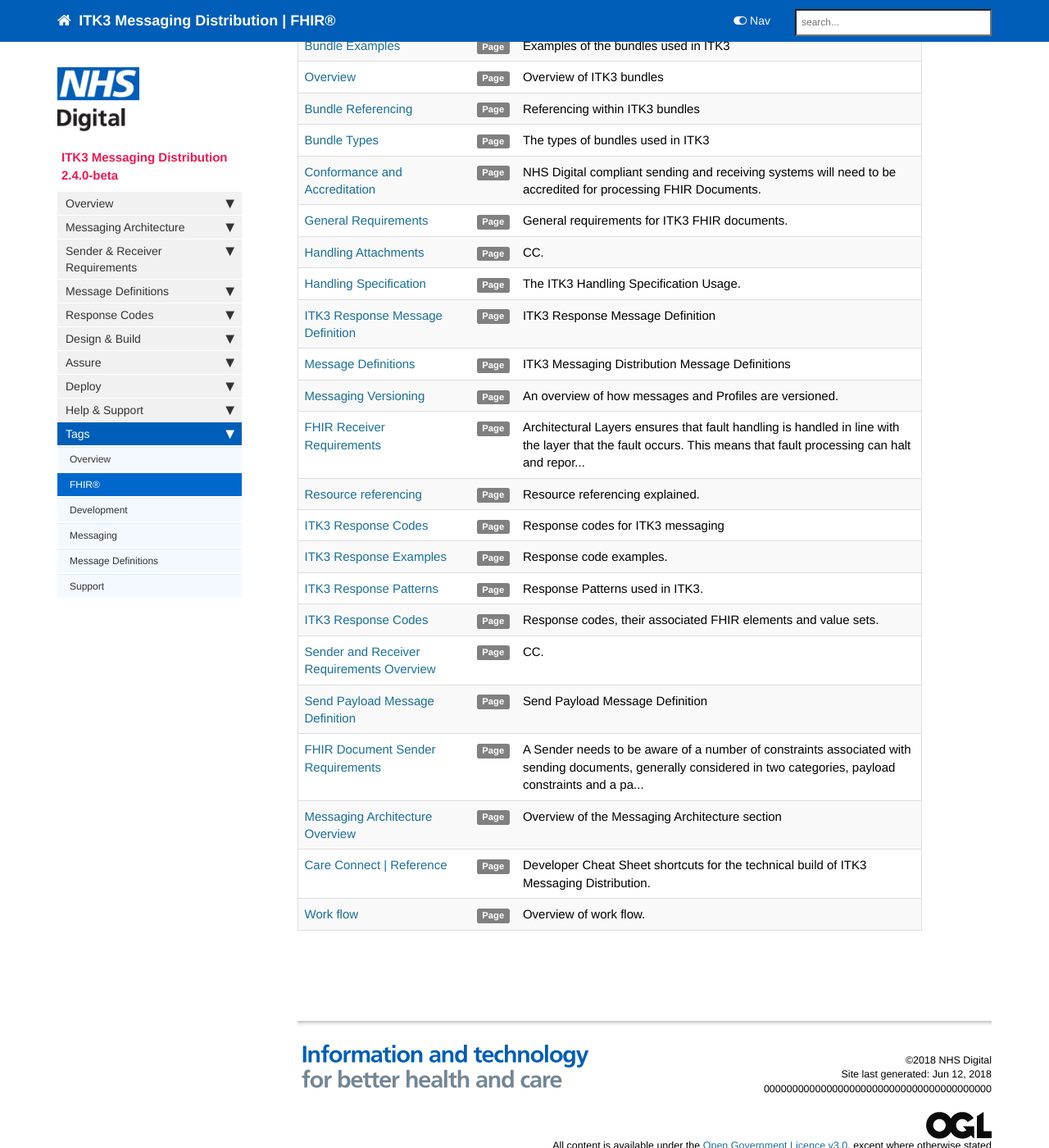
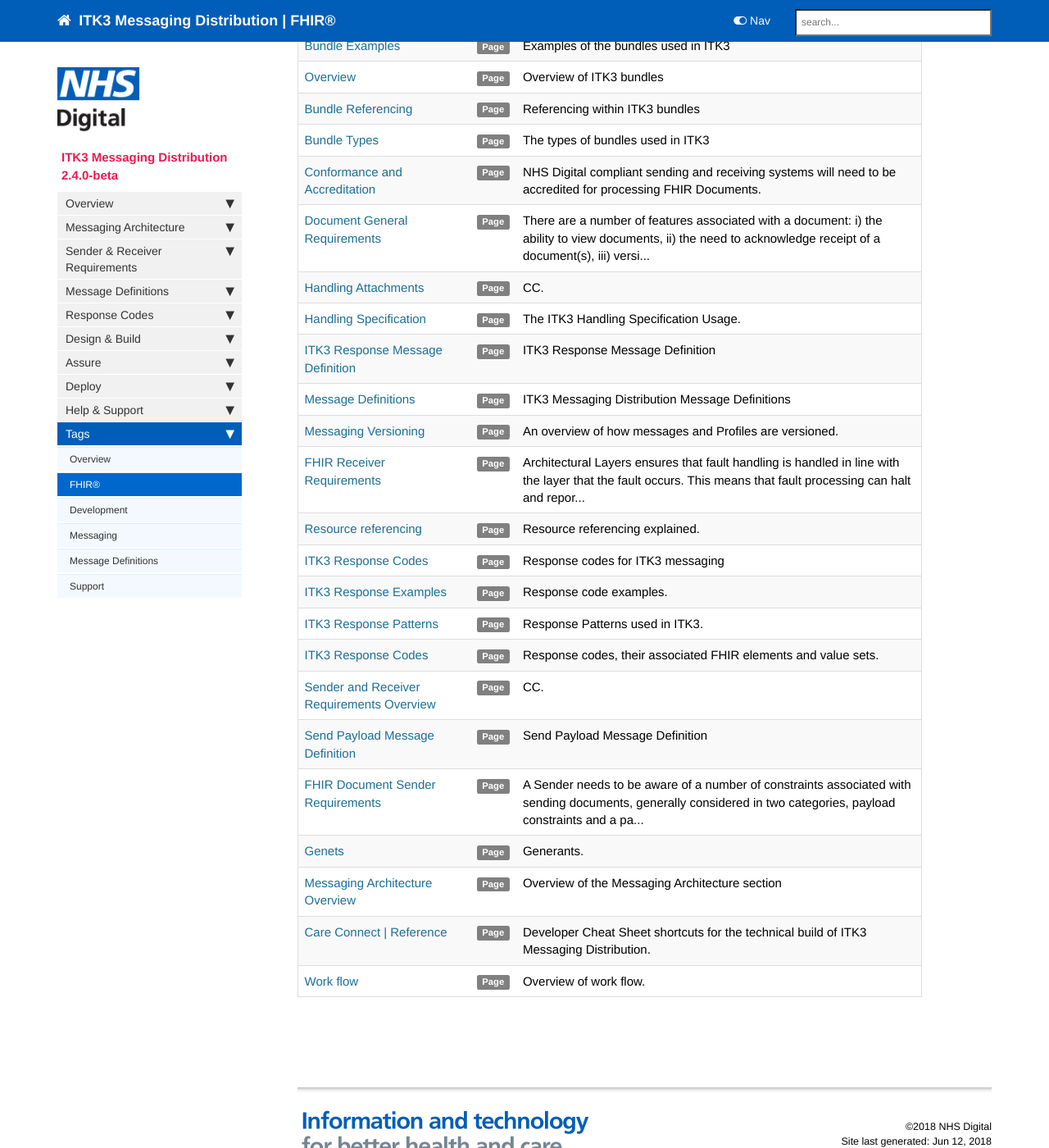
Before and after one commit to nhsconnect/ITK3-Messaging-Distribution, a Jekyll site: the page built from pages/tags/tag_fhir.md, in a window 1280 px wide and 1400 px high, scrolled down 450 px. Shown: the whole window at 82% size. Built offline with Jekyll 4.4.1, drawn with Linux system fonts in a browser that asks for light colours; nearby versions of some CDN libraries; comment, search, counter and statistics services are not loaded.

Commit message:
added sender receiver requirements

```diff
--- a/_data/sidebars/overview_sidebar.yml
+++ b/_data/sidebars/overview_sidebar.yml
@@ -91,7 +91,7 @@ entries:
           url: /explore_sender_reqs.html
           output: web
         - title: Versioning and Compatibility
-          url: /explore_version_Compat.html
+          url: /explore_version_compat.html
           output: web
       - title: Other Payloads
         output: web
--- a/pages/explore/explore_gen_reqs.md
+++ b/pages/explore/explore_gen_reqs.md
@@ -1,15 +1,32 @@
 ---
-title: General Requirements
+title: Document General Requirements
 keywords: explore Reference
 tags: [explore,fhir]
 sidebar: overview_sidebar
 permalink: explore_gen_reqs.html
-summary: "General requirements for ITK3 FHIR documents."
+summary: "There are a number of features associated with a document: i) the ability to view documents, ii) the need to acknowledge receipt of a document(s), iii) versioning and compatibility."
 ---
 
 {% include custom/search.warnbanner.html %}
 
 ## Audit Requirements - Clinical ##
+
+The sending / receiving of Clinical Documents forms part of a patient’s record and as such the audit requirements need to be of an equivalent standard.
+
+<table style="width:100%;max-width: 100%;">
+<tr>
+<th width="20%">ID</th>
+<th width="60%">Description</th>
+<th width="10%">Sender</th>
+<th width="10%">Receiver</th>
+</tr>
+<tr>
+<td bgcolor="#dfefff"><b>FHIR-DOC-01</b></td>
+<td>Documents that are sent or received MUST be logged.</td>
+<td bgcolor="#dfefff">Y</td>
+<td bgcolor="#dfefff">Y</td>
+</tr>
+</table>
 
 
 <table style="width:100%;max-width: 100%;">
@@ -20,10 +37,37 @@ summary: "General requirements for ITK3 FHIR documents."
 <th width="10%">Receiver</th>
 </tr>
 <tr>
-<td bgcolor="#dfefff"><b>FHIR-XX-n</b></td>
-<td>A description of the requirement</td>
-<td bgcolor="#dfefff">Yes or No</td>
-<td bgcolor="#dfefff">Yes or No</td>
+<td bgcolor="#dfefff"><b>FHIR-DOC-02</b></td>
+<td>When information from  documents has been retrieved or is processed, the local Audit trail <b>SHOULD</b> include entries for the following events:<br/>
+<ul>
+<li>Clinical Information displayed to a user</li>
+<li>Clinical Information stored (imported) in the local patient record</li>
+<li>Clinical Information printed.</li>
+</ul>
+</td>
+<td bgcolor="#dfefff">Y</td>
+<td bgcolor="#dfefff">Y</td>
+</tr>
+</table>
+
+<table style="width:100%;max-width: 100%;">
+<tr>
+<th width="20%">ID</th>
+<th width="60%">Description</th>
+<th width="10%">Sender</th>
+<th width="10%">Receiver</th>
+</tr>
+<tr>
+<td bgcolor="#dfefff"><b>FHIR-DOC-03</b></td>
+<td>The information stored in the audit record <b>SHOULD</b> include:
+<ul>
+<li>Timestamp</li>
+<li>Patient NHS Number</li>
+<li>User identifier and current role identifier</li>
+<li>Clinical data/document identifier</li>
+</td>
+<td bgcolor="#dfefff">Y</td>
+<td bgcolor="#dfefff">Y</td>
 </tr>
 </table>
 
@@ -37,10 +81,10 @@ summary: "General requirements for ITK3 FHIR documents."
 <th width="10%">Receiver</th>
 </tr>
 <tr>
-<td bgcolor="#dfefff"><b>FHIR-XX-n</b></td>
-<td>A description of the requirement</td>
-<td bgcolor="#dfefff">Yes or No</td>
-<td bgcolor="#dfefff">Yes or No</td>
+<td bgcolor="#dfefff"><b>FHIR-DOC-04</b></td>
+<td>Sending and Receiving systems <b>MUST</b> provide a function to render the contents of a Document to an authorised user in line with their access rights.</td>
+<td bgcolor="#dfefff">Y</td>
+<td bgcolor="#dfefff">Y</td>
 </tr>
 </table>
 
@@ -54,10 +98,10 @@ summary: "General requirements for ITK3 FHIR documents."
 <th width="10%">Receiver</th>
 </tr>
 <tr>
-<td bgcolor="#dfefff"><b>FHIR-XX-n</b></td>
-<td>A description of the requirement</td>
-<td bgcolor="#dfefff">Yes or No</td>
-<td bgcolor="#dfefff">Yes or No</td>
+<td bgcolor="#dfefff"><b>FHIR-DOC-05</b></td>
+<td>A Sending system MUST support the use of the SNOMED CT subset 44041000000135 during the creation of a FHIR Document, which has a NHS Digital profile that specifies SNOMED CT for the “Compostion.type” element within the composition resource.</td>
+<td bgcolor="#dfefff">Y</td>
+<td bgcolor="#dfefff">N</td>
 </tr>
 </table>
 
--- /dev/null
+++ b/pages/explore/explore_version_compat.md
@@ -0,0 +1,79 @@
+---
+title: Genets
+keywords: explore Reference
+tags: [explore,fhir]
+sidebar: overview_sidebar
+permalink: explore_version_compat.html
+summary: "Generants."
+---
+
+{% include custom/search.warnbanner.html %}
+
+## Audit Requirements - Clinical ##
+
+
+<table style="width:100%;max-width: 100%;">
+<tr>
+<th width="20%">ID</th>
+<th width="60%">Description</th>
+<th width="10%">Sender</th>
+<th width="10%">Receiver</th>
+</tr>
+<tr>
+<td bgcolor="#dfefff"><b>FHIR-XX-n</b></td>
+<td>A description of the requirement</td>
+<td bgcolor="#dfefff">Yes or No</td>
+<td bgcolor="#dfefff">Yes or No</td>
+</tr>
+</table>
+
+## Document Display ##
+
+<table style="width:100%;max-width: 100%;">
+<tr>
+<th width="20%">ID</th>
+<th width="60%">Description</th>
+<th width="10%">Sender</th>
+<th width="10%">Receiver</th>
+</tr>
+<tr>
+<td bgcolor="#dfefff"><b>FHIR-XX-n</b></td>
+<td>A description of the requirement</td>
+<td bgcolor="#dfefff">Yes or No</td>
+<td bgcolor="#dfefff">Yes or No</td>
+</tr>
+</table>
+
+## Composition.type and Document Ontology ##
+
+<table style="width:100%;max-width: 100%;">
+<tr>
+<th width="20%">ID</th>
+<th width="60%">Description</th>
+<th width="10%">Sender</th>
+<th width="10%">Receiver</th>
+</tr>
+<tr>
+<td bgcolor="#dfefff"><b>FHIR-XX-n</b></td>
+<td>A description of the requirement</td>
+<td bgcolor="#dfefff">Yes or No</td>
+<td bgcolor="#dfefff">Yes or No</td>
+</tr>
+</table>
+
+## General Processing Requirements ##
+
+<table style="width:100%;max-width: 100%;">
+<tr>
+<th width="20%">ID</th>
+<th width="60%">Description</th>
+<th width="10%">Sender</th>
+<th width="10%">Receiver</th>
+</tr>
+<tr>
+<td bgcolor="#dfefff"><b>FHIR-XX-n</b></td>
+<td>A description of the requirement</td>
+<td bgcolor="#dfefff">Yes or No</td>
+<td bgcolor="#dfefff">Yes or No</td>
+</tr>
+</table>
```
